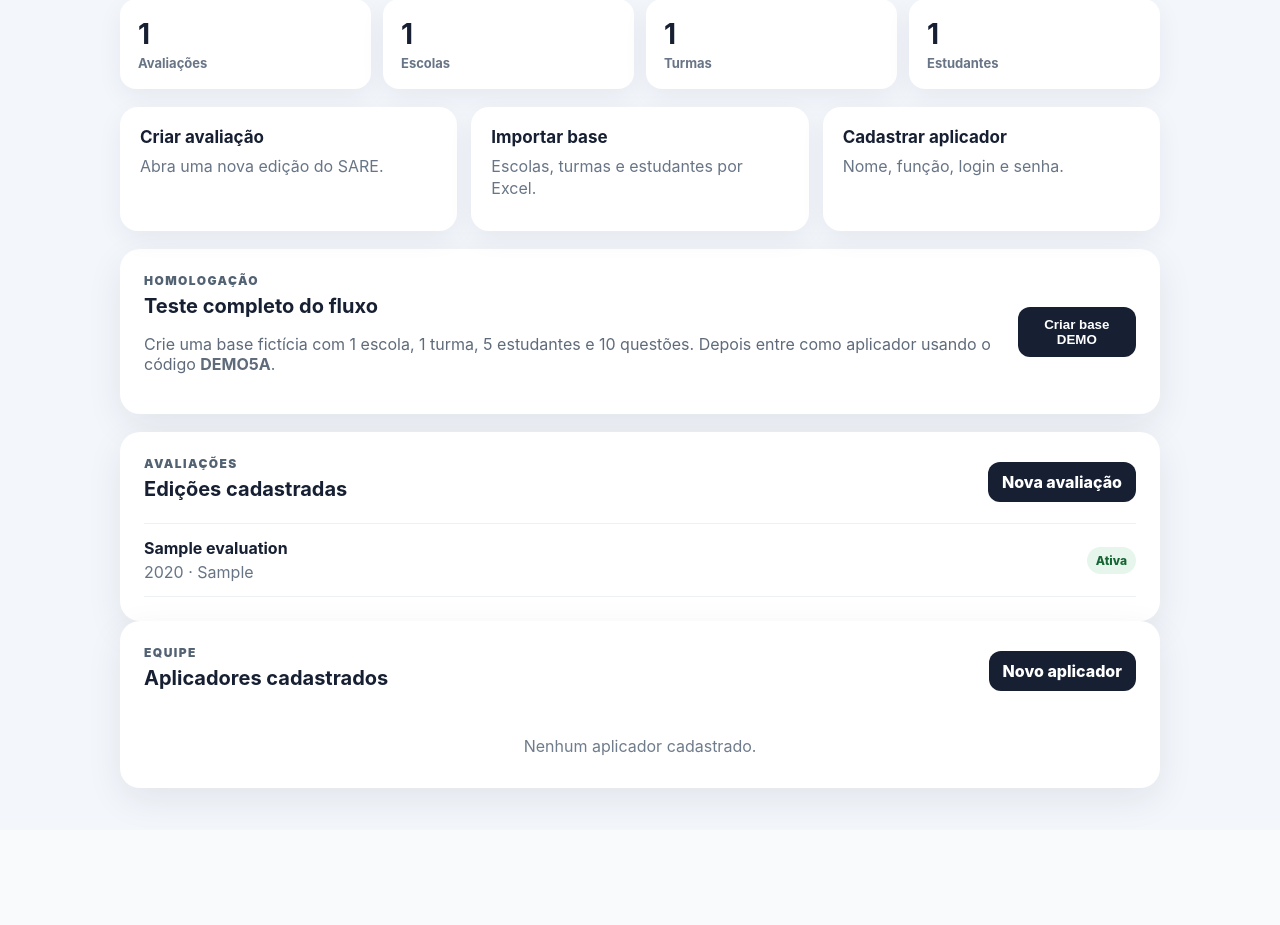
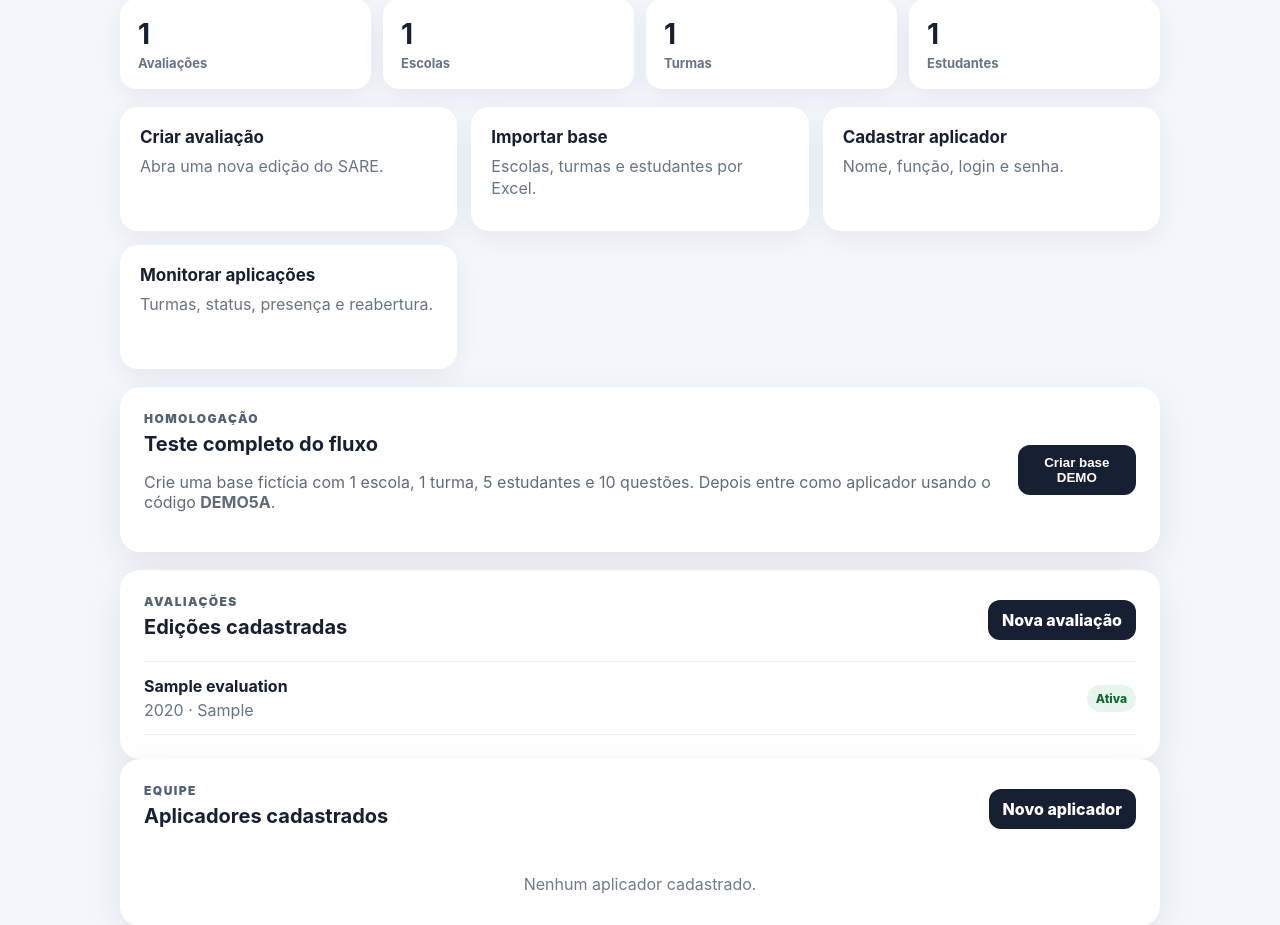
Before and after one commit to Marcosadriano7506/SARE2026, a Flask app: page /coordenacao/ in a window 1280 px wide. Shown: the part 167-1092 px from the top of the page. Before the commit the page ends 974 px from the top, so only its background shows below. Run offline with Flask 3, Linux system fonts and the light colour scheme; a user stored in the database is signed in; tables that the repository leaves empty hold one stand-in row (values such as "Sample post").

Commit message:
feat: link application monitoring from dashboard

```diff
--- a/app/templates/coordinator/dashboard.html
+++ b/app/templates/coordinator/dashboard.html
@@ -33,6 +33,10 @@
     <a class="action-card" href="{{ url_for('coordinator.create_applicator') }}">
       <strong>Cadastrar aplicador</strong>
       <span>Nome, função, login e senha.</span>
+    </a>
+    <a class="action-card" href="{{ url_for('coordinator.applications') }}">
+      <strong>Monitorar aplicações</strong>
+      <span>Turmas, status, presença e reabertura.</span>
     </a>
   </div>
 
```
